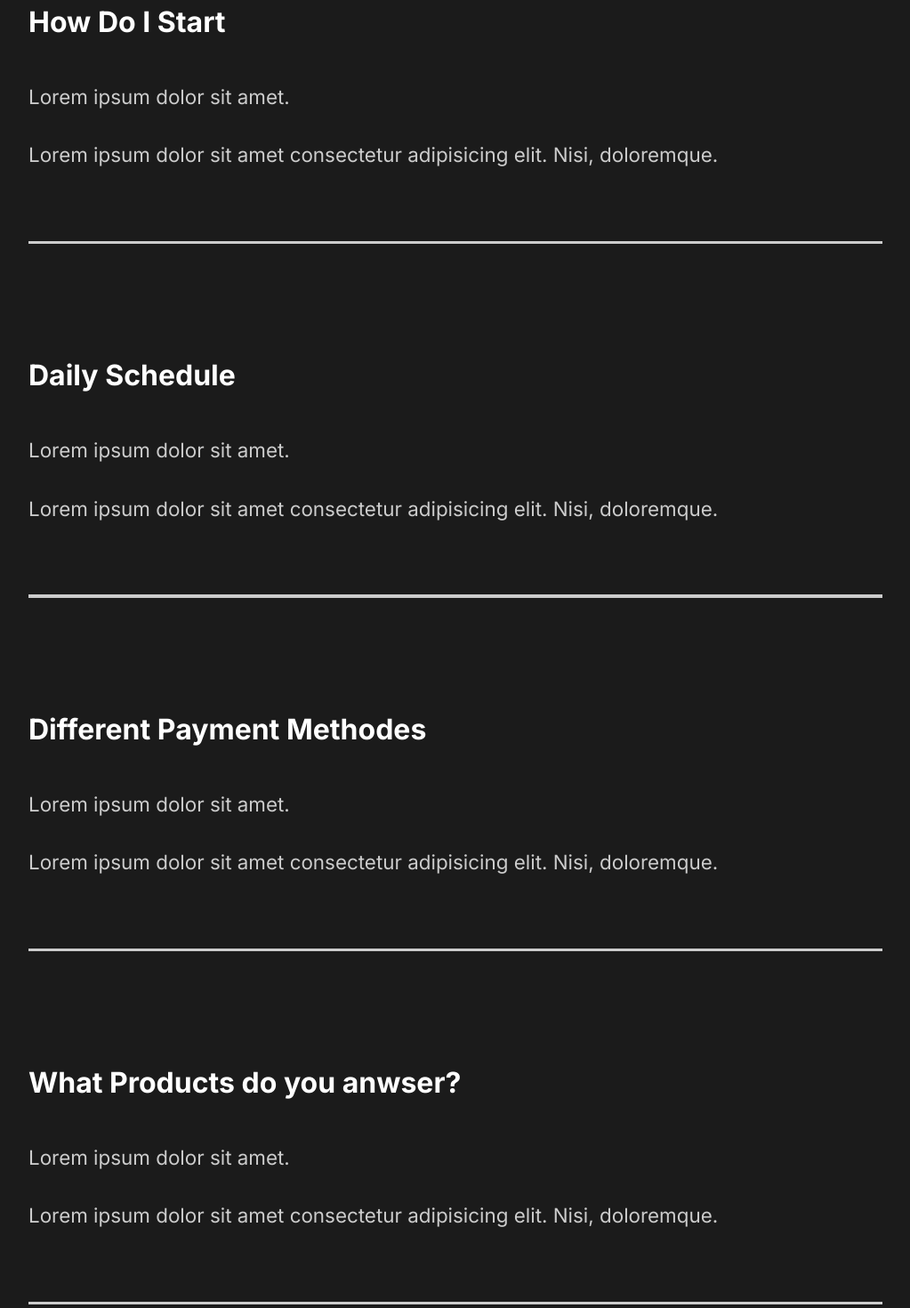
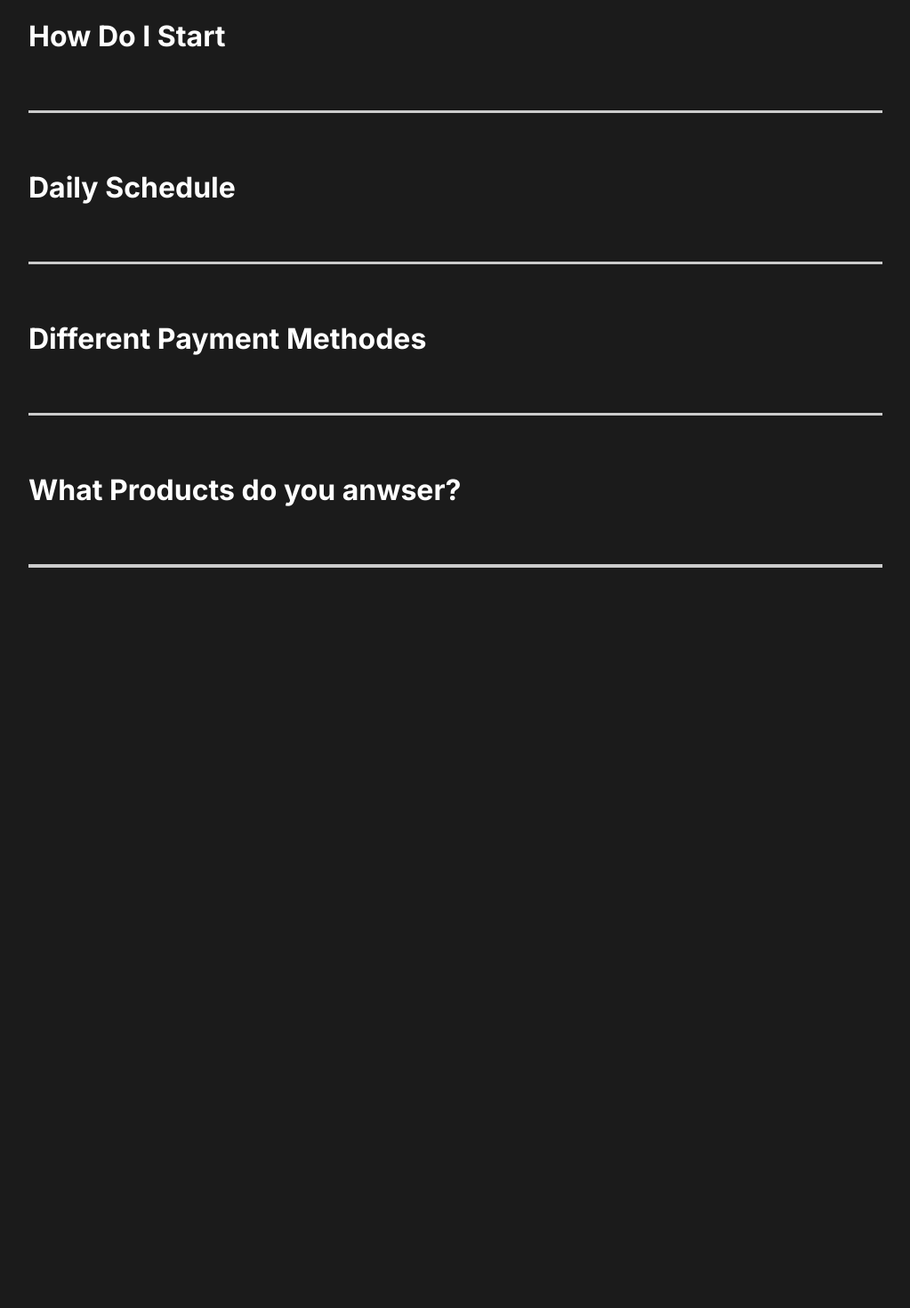
Before and after one commit to registesson/react-capture, a React (Create React App) app: page / in a window 1280 px wide. Shown: the part 2460-3930 px from the top of the page at 89% size, without its empty margins (128-1151 px from the left). After the commit the page ends 3210 px from the top, so only its background shows below. Built offline with nearby package versions, Linux system fonts and the light colour scheme.

Commit message:
faq toggle

```diff
--- a/src/components/FaqSection.js
+++ b/src/components/FaqSection.js
@@ -2,7 +2,7 @@
 import { About } from '../styles'
 import styled from 'styled-components'
 import Toggle from './Toggle'
-import { motion } from 'framer-motion'
+import { motion, AnimateSharedLayout } from 'framer-motion'
 
 const FaqSection = () => {
   return (
@@ -10,9 +10,27 @@
       <h2>
         Any Questions <span>FAQ</span>
       </h2>
-      <Toggle>
-        <motion.div className="question">
-          <h4>How Do I Start</h4>
+
+      <AnimateSharedLayout>
+        <Toggle title="How Do I Start">
+          <div className="answer">
+            <p>Lorem ipsum dolor sit amet.</p>
+            <p>
+              Lorem ipsum dolor sit amet consectetur adipisicing elit. Nisi,
+              doloremque.
+            </p>
+          </div>
+        </Toggle>
+        <Toggle title="Daily Schedule">
+          <div className="answer">
+            <p>Lorem ipsum dolor sit amet.</p>
+            <p>
+              Lorem ipsum dolor sit amet consectetur adipisicing elit. Nisi,
+              doloremque.
+            </p>
+          </div>
+        </Toggle>
+        <Toggle title="Different Payment Methodes">
           <div className="answer">
             <p>Lorem ipsum dolor sit amet.</p>
             <p>
@@ -21,11 +39,8 @@
             </p>
           </div>
           <div className="faq-line"></div>
-        </motion.div>
-      </Toggle>
-      <Toggle>
-        <motion.div className="question">
-          <h4>Daily Schedule</h4>
+        </Toggle>
+        <Toggle title="What Products do you anwser?">
           <div className="answer">
             <p>Lorem ipsum dolor sit amet.</p>
             <p>
@@ -34,34 +49,8 @@
             </p>
           </div>
           <div className="faq-line"></div>
-        </motion.div>
-      </Toggle>
-      <Toggle>
-        <motion.div className="question">
-          <h4>Different Payment Methodes</h4>
-          <div className="answer">
-            <p>Lorem ipsum dolor sit amet.</p>
-            <p>
-              Lorem ipsum dolor sit amet consectetur adipisicing elit. Nisi,
-              doloremque.
-            </p>
-          </div>
-          <div className="faq-line"></div>
-        </motion.div>
-      </Toggle>
-      <Toggle>
-        <motion.div className="question">
-          <h4>What Products do you anwser?</h4>
-          <div className="answer">
-            <p>Lorem ipsum dolor sit amet.</p>
-            <p>
-              Lorem ipsum dolor sit amet consectetur adipisicing elit. Nisi,
-              doloremque.
-            </p>
-          </div>
-          <div className="faq-line"></div>
-        </motion.div>
-      </Toggle>
+        </Toggle>
+      </AnimateSharedLayout>
     </Faq>
   )
 }
@@ -72,7 +61,7 @@
     display: block;
   }
   h2 {
-    padding-bottom: 2rem;
+    padding-bottom: 4rem;
     font-weight: lighter;
   }
   .faq-line {
@@ -80,10 +69,6 @@
     height: 0.2rem;
     margin: 2rem 0rem;
     width: 100%;
-  }
-  .question {
-    padding: 3rem 0rem;
-    cursor: pointer;
   }
   .answer {
     padding: 2rem 0rem;
--- a/src/components/Toggle.js
+++ b/src/components/Toggle.js
@@ -1,10 +1,24 @@
 import React, { useState } from 'react'
 import { motion } from 'framer-motion'
+import styled from 'styled-components'
 
-const Toggle = ({ children }) => {
-  const [toggle, setToggle] = useState(true)
+const Toggle = ({ children, title }) => {
+  const [toggle, setToggle] = useState(false)
 
-  return <div onClick={() => setToggle(!toggle)}>{toggle ? children : ''}</div>
+  return (
+    <StyledToggle layout onClick={() => setToggle(!toggle)}>
+      <motion.h4 layout>{title}</motion.h4>
+      {toggle ? children : ''}
+      <div className="faq-line"></div>
+    </StyledToggle>
+  )
 }
 
+const StyledToggle = styled(motion.div)`
+  cursor: pointer;
+  h4 {
+    padding: 2rem 0rem;
+  }
+`
+
 export default Toggle
```
Also changed, not shown: 1 other file (tests, documents, lock files or other folders).
